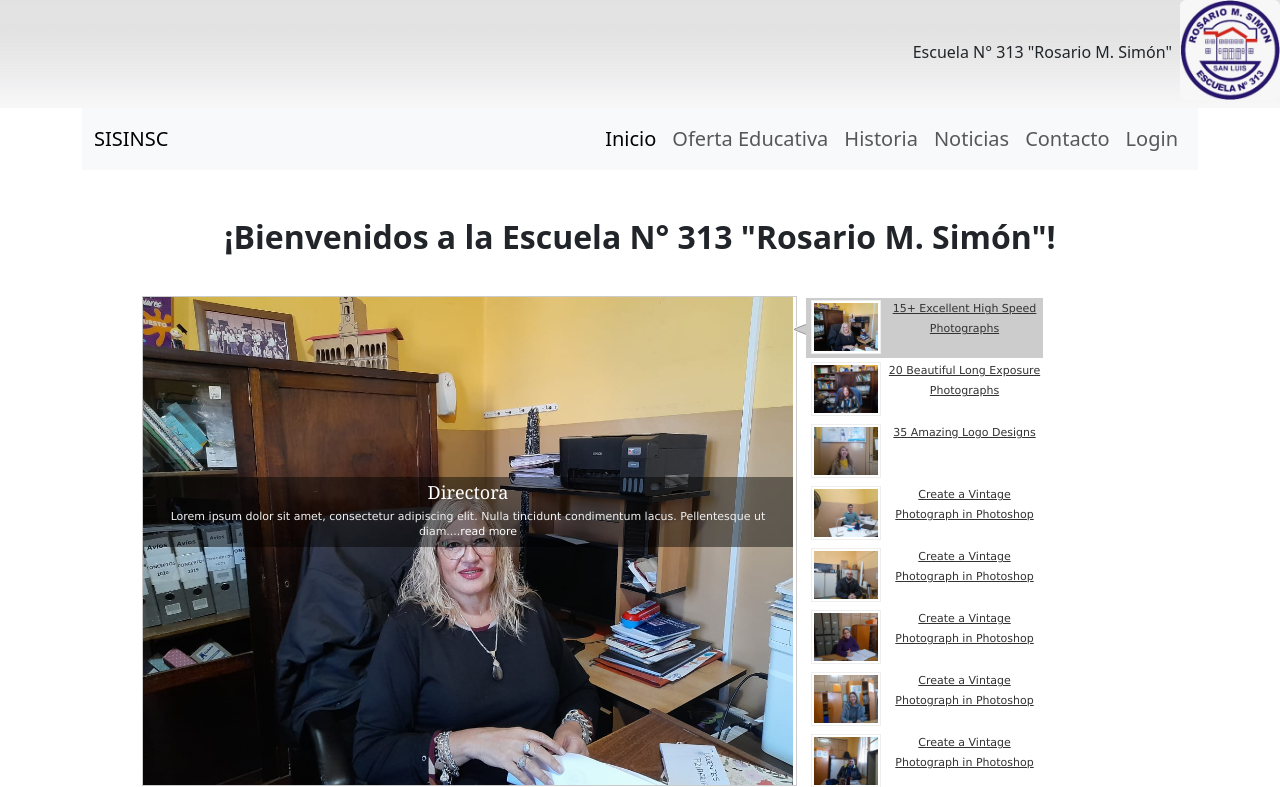
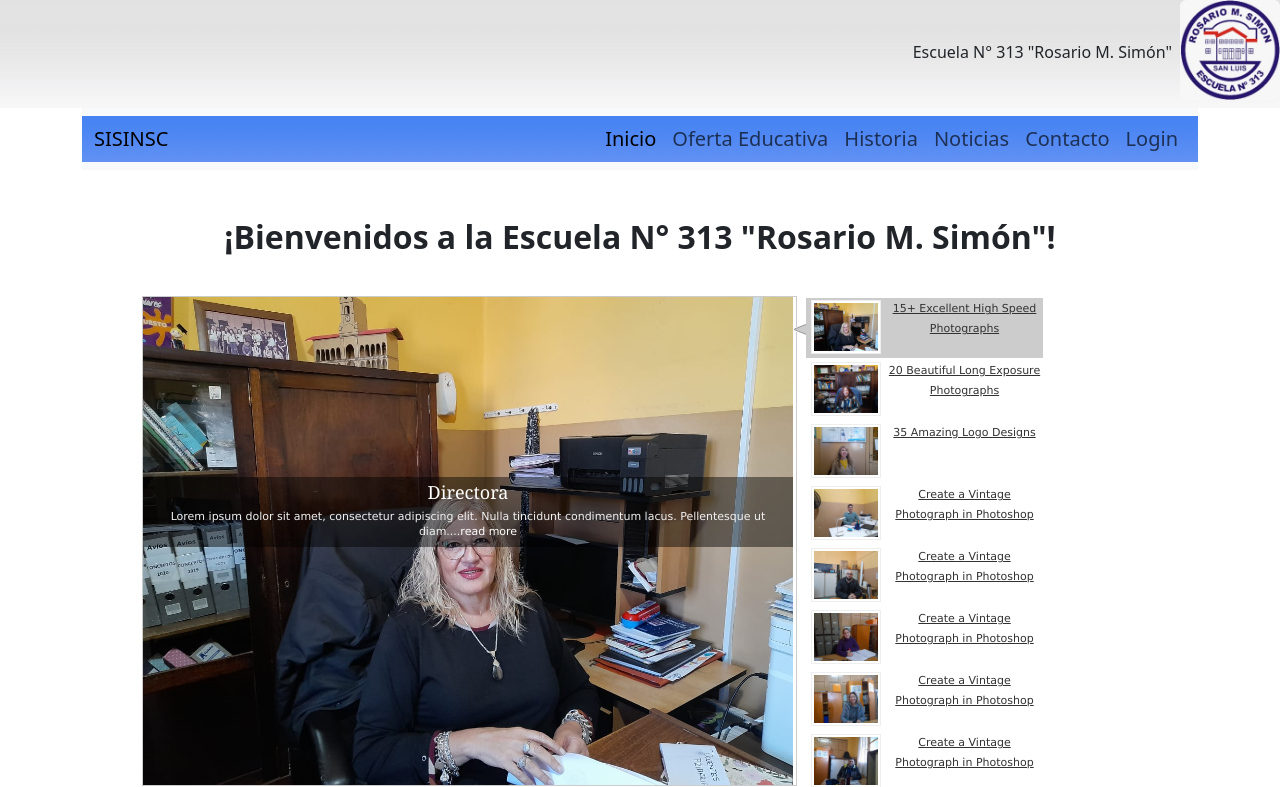
Before and after one commit to DanyAlaniz22/Practica_Supervisada, a PHP site: page /view/index.php in a window 1280 px wide. Shown: the top 787 px of the page. Run offline with PHP 8.4, Linux system fonts and the light colour scheme; some libraries are stand-ins or nearby versions.

Commit message:
cambioooooooooo

```diff
--- a/includes/menu.php
+++ b/includes/menu.php
@@ -2,7 +2,7 @@
         <!--------------------Fila del menú de navegación---------------------->
 
         <nav class="navbar navbar-expand-lg navbar-light bg-light mb-5 ">
-        <div class="container-fluid">
+        <div class="container-fluid menu" >
             <a class="navbar-brand" href="#">SISINSC</a>
             <button class="navbar-toggler" type="button" data-bs-toggle="collapse" data-bs-target="#navbarSupportedContent" aria-controls="navbarSupportedContent" aria-expanded="false" aria-label="Toggle navigation">
                 <span class="navbar-toggler-icon"></span>
```
